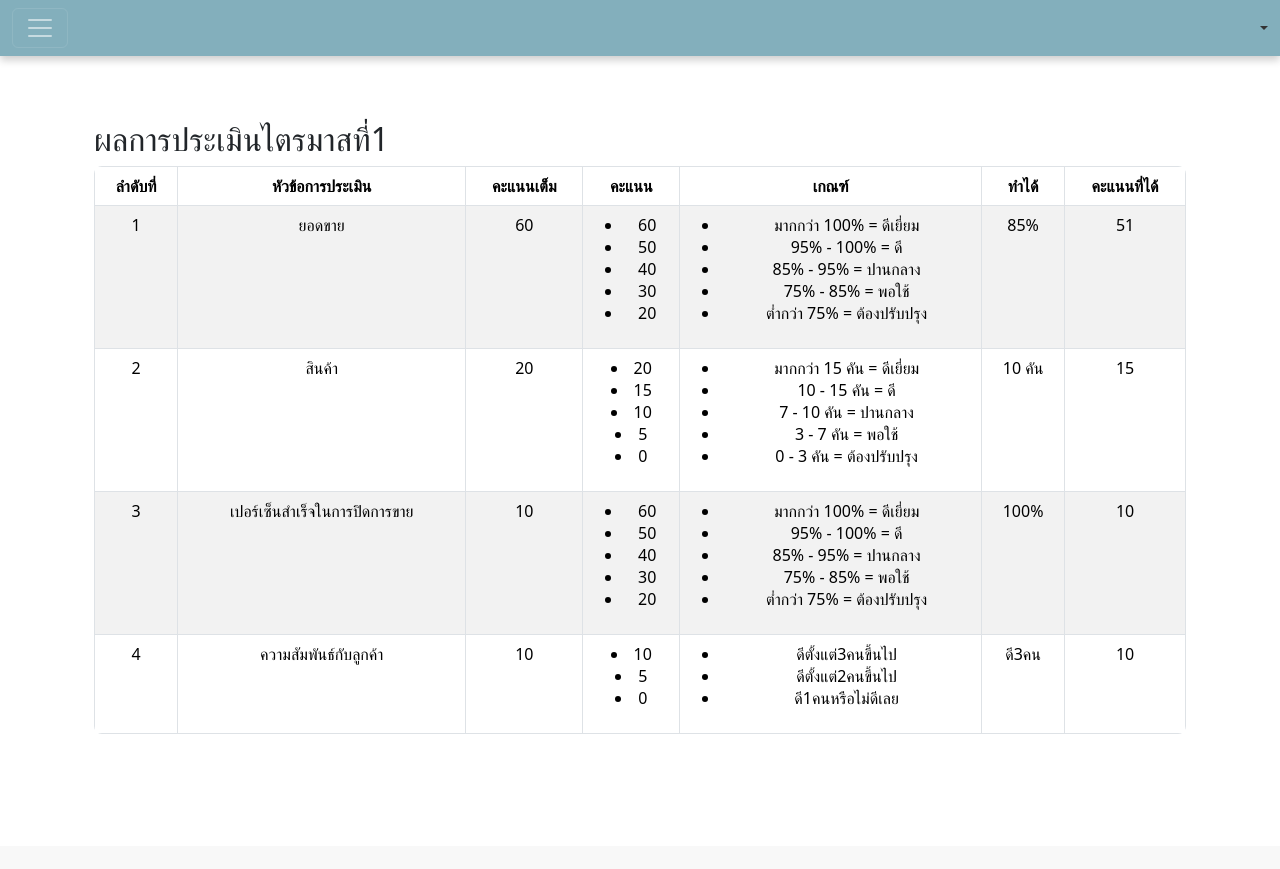
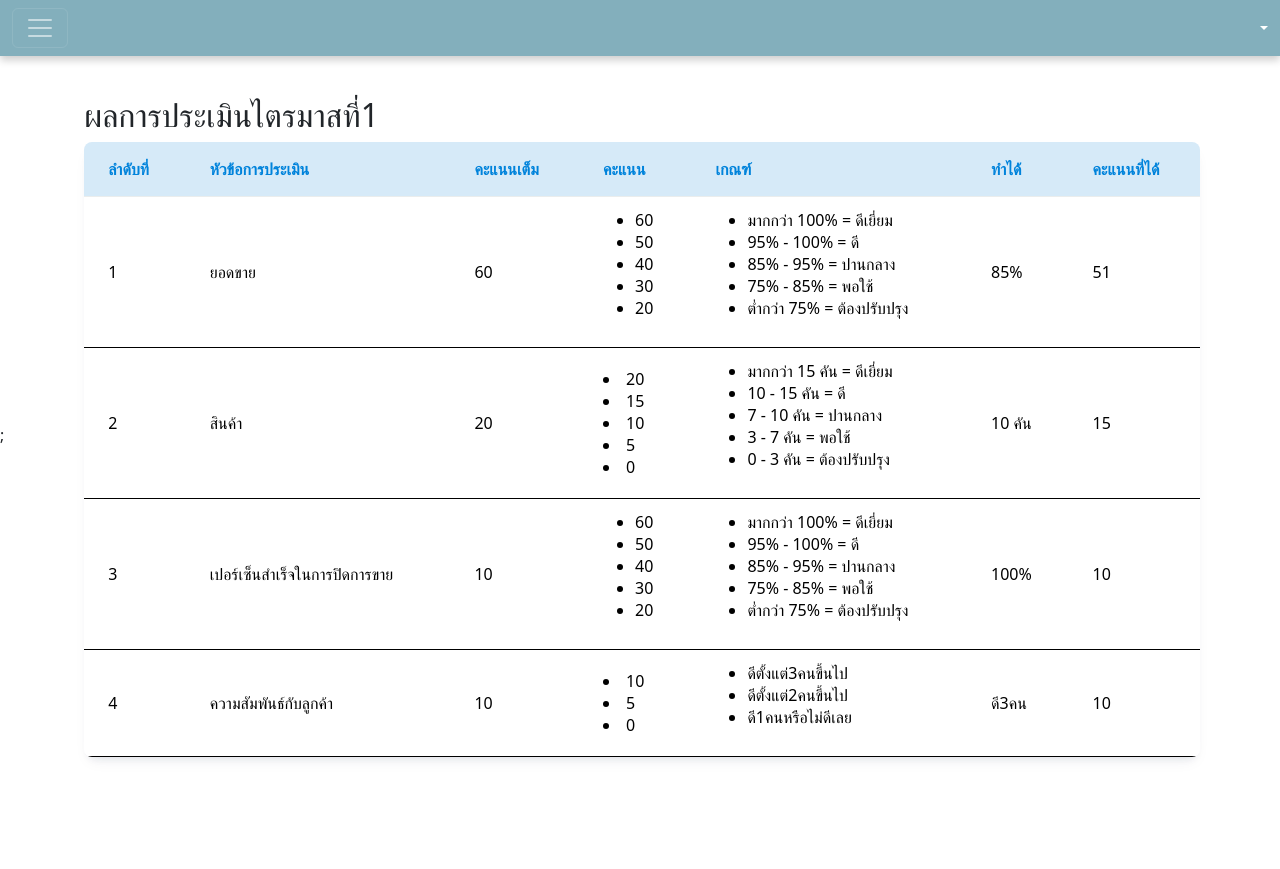
Before and after one commit to SaranLilly/SE_Group1, a Laravel app: page /Setkpi/resultkpi in a window 1280 px wide. Before the commit the page ends 734 px from the top, so only its background shows below. Run offline with Laravel 10, Linux system fonts and the light colour scheme; data that the repository does not hold is empty.

Commit message:
ตกแต่ง layout ,  table

```diff
--- a/public/css/style.css
+++ b/public/css/style.css
@@ -1,14 +1,22 @@
 body {
-    background-color: white; /* เปลี่ยนสีพื้นหลังของหน้าเว็บ */
+    background-color: #ffffff; /* เปลี่ยนสีพื้นหลังของหน้าเว็บ */
+    display: flex;
+    justify-content: center;
+    align-items: center;
+    width: 100%;
 }
+h1 {
 
+}
 .navbar {
     background-color: #83afbc;
+    /* background-color: #6f9afd; */
     box-shadow: 0 4px 8px rgba(0, 0, 0, 0.2);
 }
 
 .offcanvas-header {
-    background-color: #d3f3f5;
+    background-color: #D6EAF8;
+    /* background-color: #d3f3f5; */
     box-shadow: 0 4px 8px rgba(0, 0, 0, 0.2);
     /* border-radius: 8px; */
 }
@@ -26,25 +34,41 @@
     background-color: white;
     text-align: center;
     border-radius: 8px;
-    overflow: hidden;
+    /* overflow: hidden; */
+    white-space: nowrap;
+    overflow: scroll;
+    width: 100%;
+    box-shadow: 0px 6px 8px -6px rgba(24,39,75,0.12),
+        0px 8px 16px -6px rgba(24,39,75,0.08);
 }
 table {
     border-collapse: collapse;
+    width: 100%;
 }
 table .head {
     border-bottom: solid 1px #EAEDED;
+    background-color: #D6EAF8;
 }
 table .head th {
-    padding: 16px 24 px;
+    padding: 16px 24px;
+
+    font-weight: 800;
+    color: #0083db;
 }
-table .row {
+table .column {
     border-bottom: solid 1px #EAEDED;
 }
-table .row td {
-    padding: 16px 24px;
+table .column td {
+    padding: 12px 24px ;
+    word-wrap: break-word;
+
 }
-
-
+table .column:nth-child(odd) {
+    background-color: #EBF5FB;
+}
+table .column:last-child {
+    border: none;
+}
 
 
 
--- a/resources/views/layout.blade.php
+++ b/resources/views/layout.blade.php
@@ -79,7 +79,7 @@
                     </ul>
                 </div>
             </div>
-            <a id="navbarDropdown" class="nav-link dropdown-toggle" href="#" role="button"
+            <a id="navbarDropdown" class="nav-link dropdown-toggle text-white" href="#" role="button"
                 data-bs-toggle="dropdown" aria-haspopup="true" aria-expanded="false" v-pre>
                 {{ Auth::user()->name }}
             </a>
--- a/resources/views/resultkpi.blade.php
+++ b/resources/views/resultkpi.blade.php
@@ -1,11 +1,13 @@
 @extends('layout');
 @section('title','ผลการประเมินไตรมาสที่....')
 @section('content')
-<div class="container">
-    <h2>ผลการประเมินไตรมาสที่1</h2>
-    <table class="table table-bordered table-striped text text-center">
+
+
+<h2>ผลการประเมินไตรมาสที่1</h2>
+<div class="table table-table-responsive" style="width: 100%">
+    <table style="width: 100%">
       <thead>
-        <tr>
+        <tr class="head">
           <th>ลำดับที่</th>
           <th>หัวข้อการประเมิน</th>
           <th>คะแนนเต็ม</th>
@@ -16,7 +18,7 @@
         </tr>
       </thead>
 
-      <tbody>
+      <tbody class="column">
         <tr>
           <td>1</td>
           <td>ยอดขาย</td>
```
Also changed, not shown: resources/views/criterion/index.blade.php (+5 -4 lines), resources/views/employee/index.blade.php (+7 -6 lines), resources/views/empteamhead/index.blade.php (+5 -4 lines).
